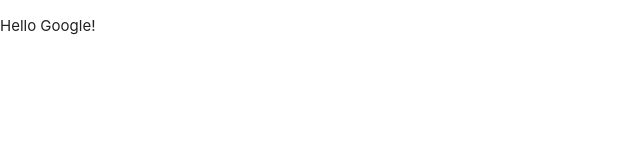
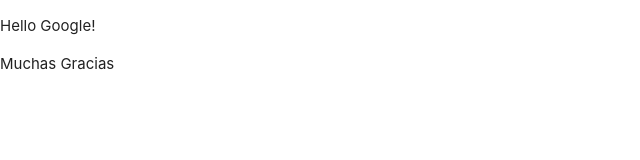
Before and after one commit to JSitter/react_visualizer_challenge, a React app: page / in a window 1280 px wide. Shown: the top 160 px of the page, without its empty margins (0-640 px from the left). Built offline with nearby package versions, Linux system fonts and the light colour scheme.

Commit message:
Add BrowserRouter

```diff
--- a/src/App.jsx
+++ b/src/App.jsx
@@ -1,12 +1,16 @@
 import React, { Component } from "react";
 import ReactDOM from "react-dom";
+import { BrowserRouter } from 'react-router-dom';
 
 class App extends Component {
   render(){
     return (
-      <section >
-       <p>Hello Google!</p>
-      </section>
+      <BrowserRouter>
+        <section>
+          <p>Hello Google!</p>
+          <p>Muchas Gracias</p>
+        </section>
+      </BrowserRouter>
     );
   };
 };
```
